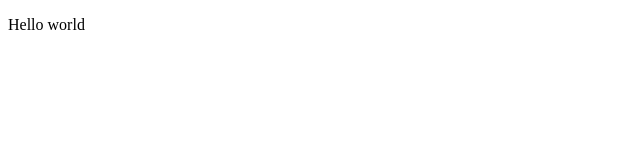
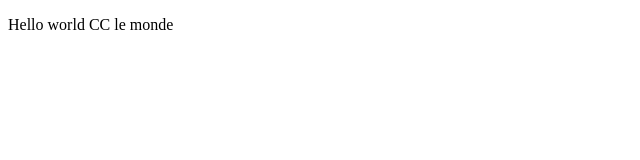
Before and after one commit to BtnLeonel/Text, a plain HTML site: page index.html in a window 1280 px wide. Shown: the whole page, without its empty margins (0-640 px from the left). Drawn offline with Linux system fonts and the light colour scheme.

Commit message:
Add French greeting to index.html

```diff
--- a/index.html
+++ b/index.html
@@ -8,6 +8,7 @@
 <body>
     <p>
         Hello world
+        CC le monde
     </p>
 </body>
 </html>
```
